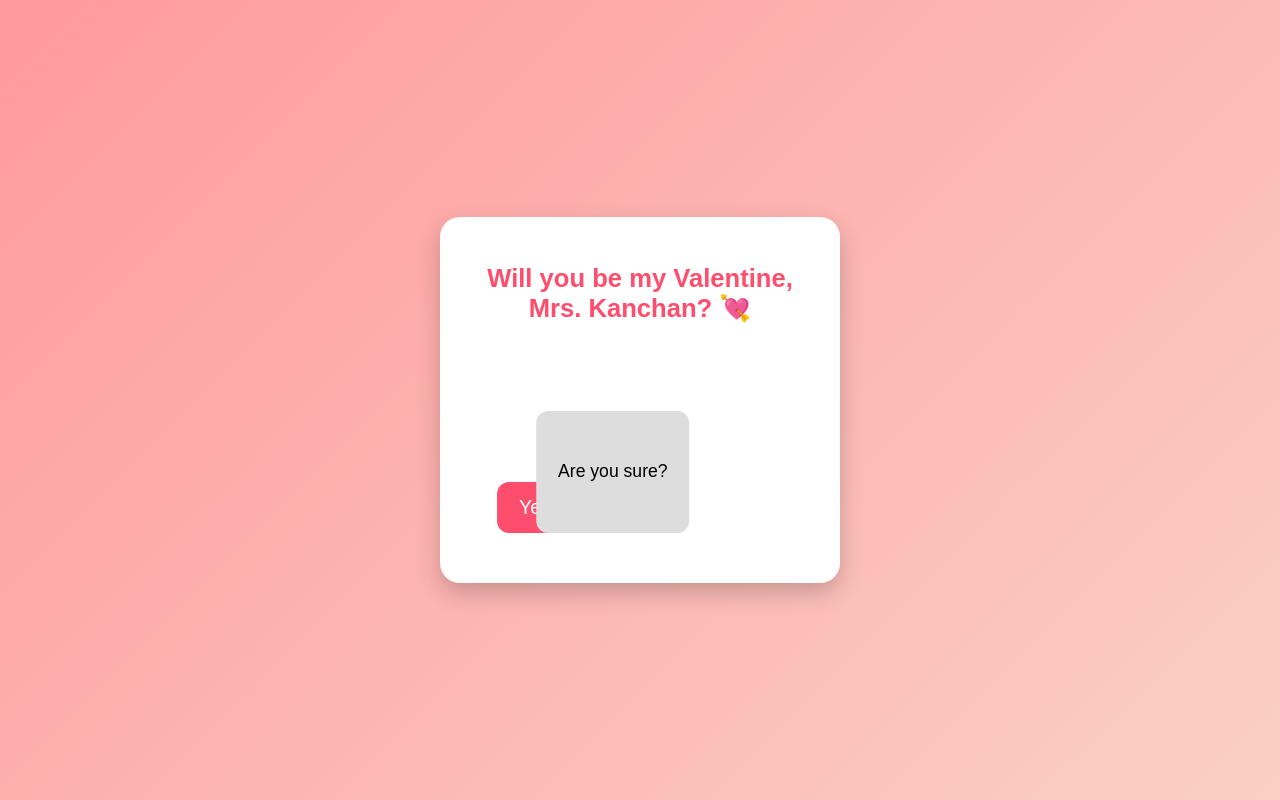
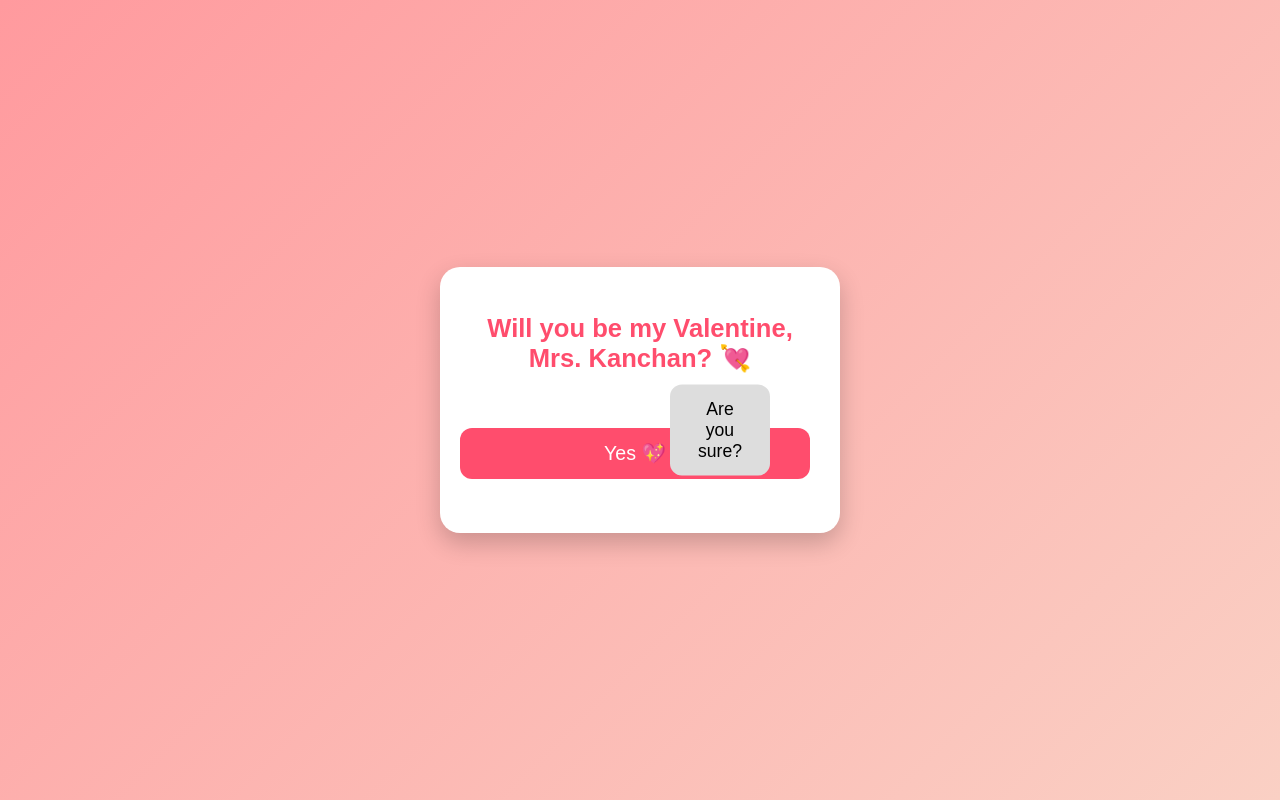
Before and after one commit to hysteriaX10/valentine, a plain HTML site: page index.html in a window 1280 px wide. Both pictures are taken after a click on the button "No 😢". Drawn offline with Linux system fonts and the light colour scheme.

Commit message:
Refactor HTML structure and styles for clarity

```diff
--- a/index.html
+++ b/index.html
@@ -1,8 +1,8 @@
 <!DOCTYPE html>
 <html lang="en">
 <head>
-  <meta charset="UTF-8" />
-  <meta name="viewport" content="width=device-width, initial-scale=1.0" />
+<meta charset="UTF-8">
+<meta name="viewport" content="width=device-width, initial-scale=1.0">
 <title>Be My Valentine, Mrs. Kanchan!</title>
 <style>
   body {
@@ -35,11 +35,12 @@
   }
 
   .buttons {
+    display: flex;
+    justify-content: space-between;
+    align-items: center;
     position: relative;
-      height: 200px;
-      display: flex;
-      justify-content: center;
-      align-items: center;
+    height: 100px;
+    margin-top: 20px;
   }
 
   button {
@@ -49,26 +50,26 @@
     border: none;
     cursor: pointer;
     touch-action: manipulation;
-      position: absolute;
     transition: all 0.2s ease;
   }
 
   #yesBtn {
     background: #ff4d6d;
     color: white;
-      bottom: 20px;
-      left: 25%;
-      transform: translateX(-50%);
+    flex: 1;
+    margin-right: 10px;
   }
 
   #noBtn {
     background: #ddd;
-      bottom: 20px;
-      left: 75%;
-      transform: translateX(-50%);
+    flex: 1;
+    margin-left: 10px;
+    position: absolute;
+    left: 50%;
+    top: 50%;
+    transform: translate(-50%, -50%);
   }
 
-    /* Floating hearts */
   .heart {
     position: absolute;
     color: #ff4d6d;
@@ -88,13 +89,16 @@
     margin-top: 20px;
   }
 
+  .love-msg {
+    font-size: 1.2rem;
+    color: #ff4d6d;
+    margin-top: 20px;
+  }
 </style>
 </head>
-
 <body>
 <div class="card" id="card">
   <h1>Will you be my Valentine, Mrs. Kanchan? 💘</h1>
-
   <div class="buttons" id="buttons">
     <button id="yesBtn">Yes 💖</button>
     <button id="noBtn">No 😢</button>
@@ -117,13 +121,13 @@
   "Okay… wow 😭"
 ];
 
-    // Function to move No button randomly
-    function moveNo() {
+// Move No button and grow Yes button only when No is clicked
+noBtn.addEventListener("click", () => {
   count++;
 
   const area = buttons.getBoundingClientRect();
-      const maxX = area.width - noBtn.offsetWidth - 10;
-      const maxY = area.height - noBtn.offsetHeight - 10;
+  const maxX = area.width - noBtn.offsetWidth;
+  const maxY = area.height - noBtn.offsetHeight;
 
   const x = Math.random() * maxX;
   const y = Math.random() * maxY;
@@ -131,7 +135,6 @@
   noBtn.style.left = x + "px";
   noBtn.style.top = y + "px";
 
-      // Change No button text
   if (count < messages.length) {
     noBtn.innerText = messages[count];
   }
@@ -140,11 +143,11 @@
   let currentSize = parseFloat(window.getComputedStyle(yesBtn).fontSize);
   yesBtn.style.fontSize = (currentSize + 2) + "px";
 
-      // Add a floating heart
+  // Add floating heart
   createHeart();
-    }
+});
 
-    // Function to create floating hearts
+// Floating hearts
 function createHeart() {
   const heart = document.createElement("div");
   heart.className = "heart";
@@ -152,24 +155,22 @@
   heart.style.left = Math.random() * 100 + "%";
   heart.style.fontSize = (10 + Math.random()*20) + "px";
   document.body.appendChild(heart);
-
-      setTimeout(() => {
-        heart.remove();
-      }, 2000);
+  setTimeout(() => heart.remove(), 2000);
 }
 
-    // Touch for mobile + hover for desktop
-    noBtn.addEventListener("touchstart", moveNo);
-    noBtn.addEventListener("mouseenter", moveNo);
-
-    // Yes button click
+// Yes button click - show final love message
 yesBtn.addEventListener("click", () => {
   card.innerHTML = `
     <h1>YAY!!! 💕🥰</h1>
-        <p>Mrs. Kanchan, you made me the happiest person alive 💖</p>
-        <p>Happy Valentine’s Day 😘</p>
+    <p class="love-msg">Ghoinear, you are my everything 💖</p>
+    <p class="love-msg">See you on 13th Dec ❤️</p>
     <img class="surprise-img" src="https://i.imgur.com/4AiXzf8.jpeg" alt="Surprise!">
   `;
+
+  // Extra floating hearts for effect
+  for (let i = 0; i < 20; i++) {
+    setTimeout(createHeart, i * 150);
+  }
 });
 </script>
 </body>
```
Lines whose indentation alone changed are shown as unchanged.
